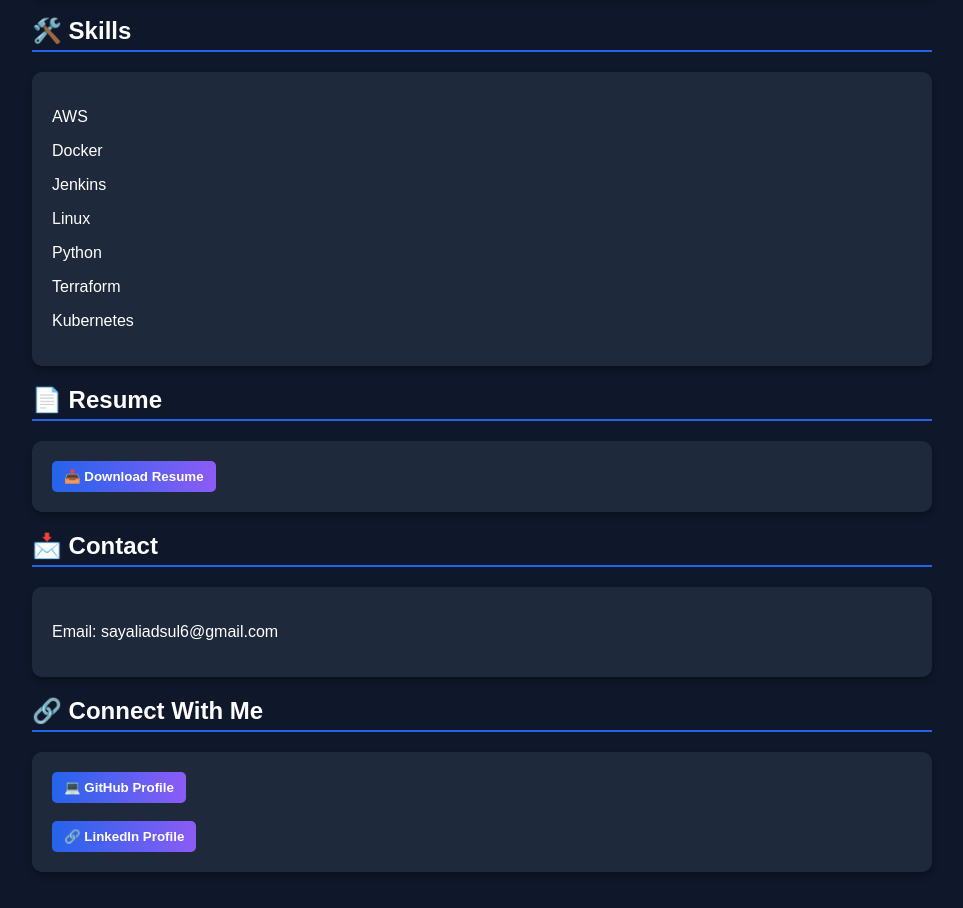
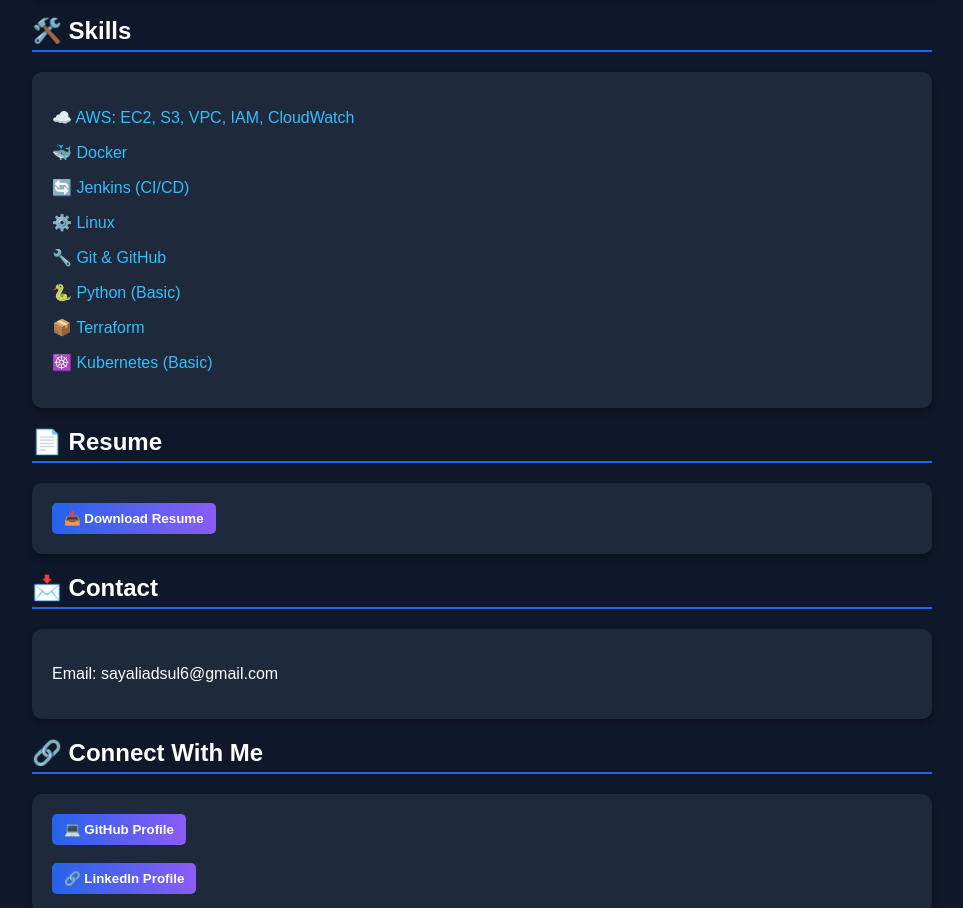
Before and after one commit to sayali12-cloud/sayali12-cloud.github.io, a plain HTML site: page index.html in a window 1280 px wide. Shown: the part 827-1735 px from the top of the page, without its empty margins (158-1121 px from the left). Drawn offline with Linux system fonts and the light colour scheme.

Commit message:
Update index.html

```diff
--- a/index.html
+++ b/index.html
@@ -156,34 +156,21 @@
 
 <h2>🛠️ Skills</h2>
 <div class="card">
-  <div class="skill">
-    <p>AWS</p>
-    <div class="bar"><div style="--percent:80%"></div></div>
-  </div>
-  <div class="skill">
-    <p>Docker</p>
-    <div class="bar"><div style="--percent:75%"></div></div>
-  </div>
-  <div class="skill">
-    <p>Jenkins</p>
-    <div class="bar"><div style="--percent:70%"></div></div>
-  </div>
-  <div class="skill">
-    <p>Linux</p>
-    <div class="bar"><div style="--percent:70%"></div></div>
-  </div>
-  <div class="skill">
-    <p>Python</p>
-    <div class="bar"><div style="--percent:60%"></div></div>
-  </div>
-  <div class="skill">
-    <p>Terraform</p>
-    <div class="bar"><div style="--percent:50%"></div></div>
-  </div>
-  <div class="skill">
-    <p>Kubernetes</p>
-    <div class="bar"><div style="--percent:40%"></div></div>
-  </div>
+  <p>☁️ <a href="https://aws.amazon.com/" target="_blank">AWS: EC2, S3, VPC, IAM, CloudWatch</a></p>
+
+  <p>🐳 <a href="https://www.docker.com/" target="_blank">Docker</a></p>
+
+  <p>🔄 <a href="https://www.jenkins.io/" target="_blank">Jenkins (CI/CD)</a></p>
+
+  <p>⚙️ <a href="https://www.linux.org/" target="_blank">Linux</a></p>
+
+  <p>🔧 <a href="https://github.com/" target="_blank">Git & GitHub</a></p>
+
+  <p>🐍 <a href="https://www.python.org/" target="_blank">Python (Basic)</a></p>
+
+  <p>📦 <a href="https://www.terraform.io/" target="_blank">Terraform</a></p>
+
+  <p>☸️ <a href="https://kubernetes.io/" target="_blank">Kubernetes (Basic)</a></p>
 </div>
 
 <h2>📄 Resume</h2>
```
